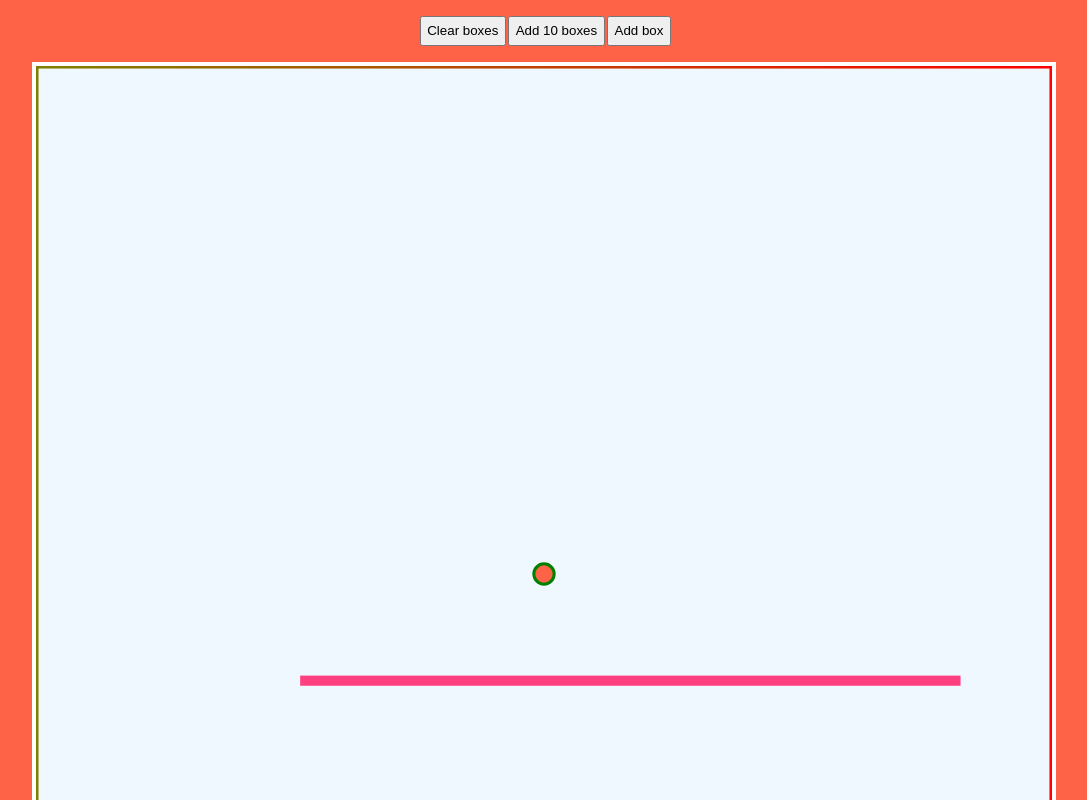
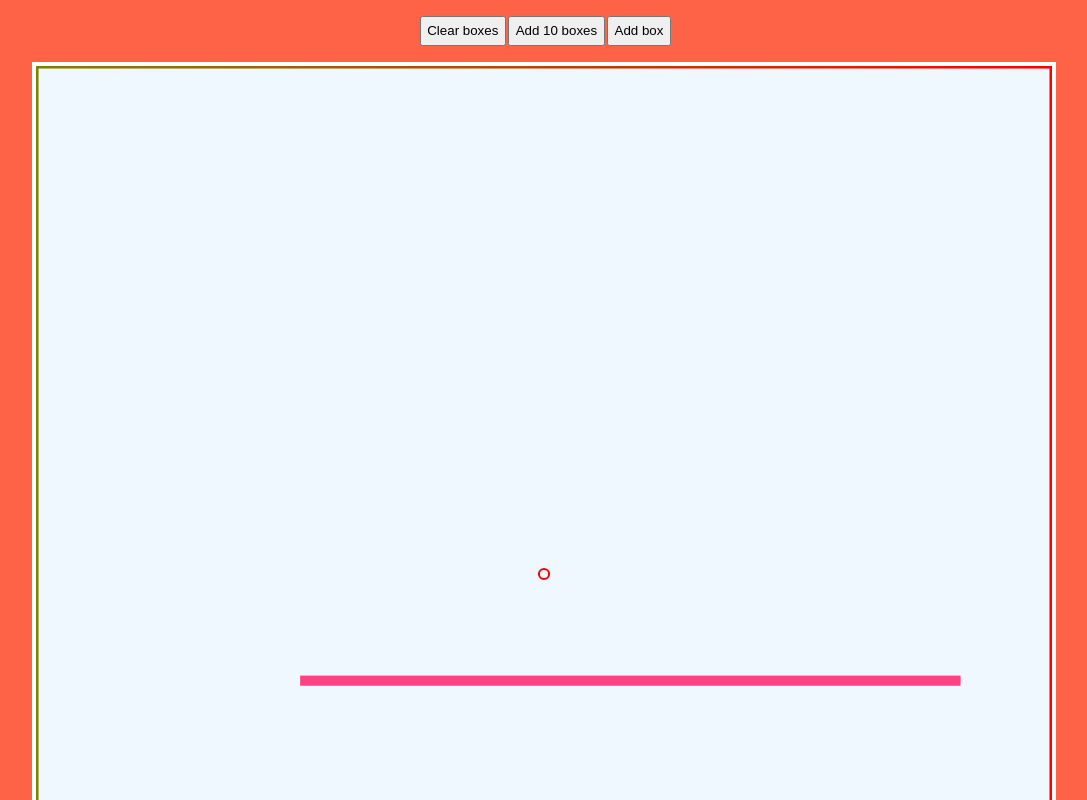
Before and after one commit to maxzz/svg-bkg-stripes, a Vue app: page / in a window 1280 px wide. Shown: the whole page, without its empty margins (96-1183 px from the left). Built offline with nearby package versions, Linux system fonts and the light colour scheme.

Commit message:
Percentage units do not scale

```diff
--- a/src/components/HomeView.vue
+++ b/src/components/HomeView.vue
@@ -17,8 +17,7 @@
 
                 <rect width="100" height="100" stroke="url(#bkg-frame)" stroke-width=".5" fill="aliceblue" />
 
-                <circle cx="50%" cy="50%" r="1%" stroke="green" stroke-width=".3%" fill="tomato" />
-                <!-- <rect x="50" y="50" width="1" height="1" stroke="red" stroke-width="1" fill="tomato" /> -->
+                <circle cx="50%" cy="50%" r=".5%" stroke="red" stroke-width=".2%" fill="none" />
 
                 <rect
                     v-for="box in boxes"
```
